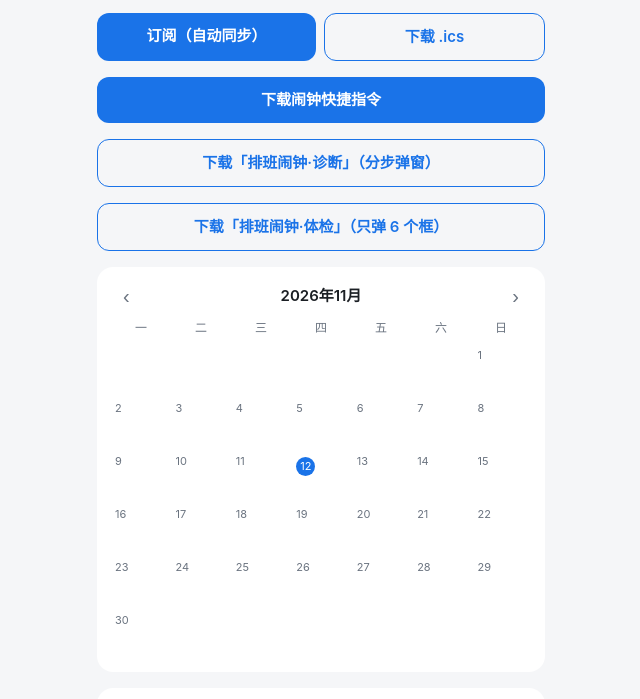
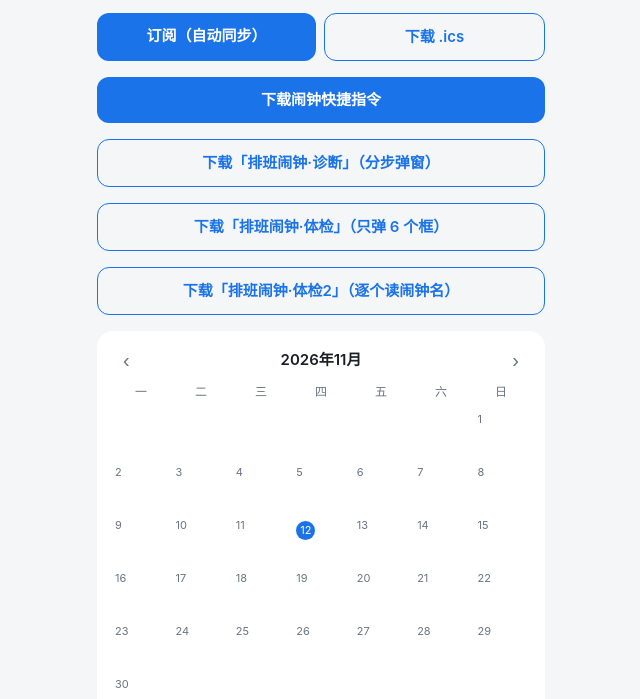
Before and after one commit to felix-ma/self-calendar, a plain HTML site: page docs/index.html in a window 1280 px wide. Shown: the part 82-781 px from the top of the page, without its empty margins (319-959 px from the left). Drawn offline with Linux system fonts and the light colour scheme; no server answers.

Commit message:
feat(shortcut): 体检2 逐个读取闹钟 label，验证能否精确识别

```diff
--- a/docs/index.html
+++ b/docs/index.html
@@ -73,6 +73,7 @@
   <a class="btn wide" id="alarm" href="paiban-alarm.shortcut" download>下载闹钟快捷指令</a>
       <a class="btn wide ghost" id="alarm-debug" href="paiban-alarm-debug.shortcut" download>下载「排班闹钟·诊断」（分步弹窗）</a>
       <a class="btn wide ghost" id="alarm-probe" href="paiban-alarm-probe.shortcut" download>下载「排班闹钟·体检」（只弹 6 个框）</a>
+      <a class="btn wide ghost" id="alarm-probe2" href="paiban-alarm-probe2.shortcut" download>下载「排班闹钟·体检2」（逐个读闹钟名）</a>
 
   <div class="card">
     <div class="cal-head">
```
Also changed, not shown: 2 other files.
